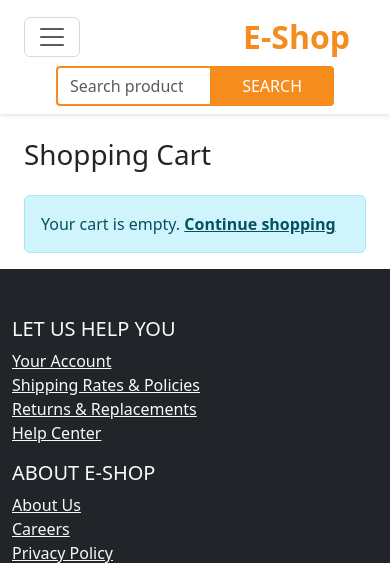
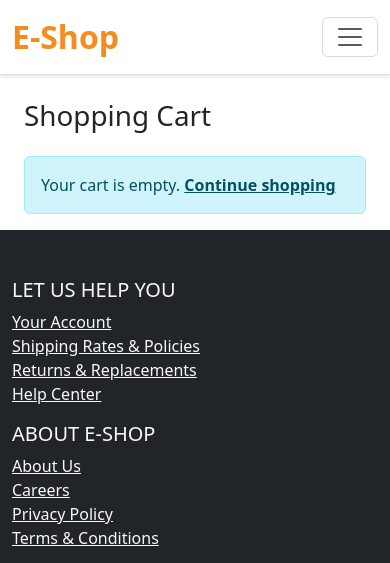
Before and after one commit to oliversimiyu/ecommerce_project2, a Django app: page /cart/ in a window 390 px wide. Shown: the top 563 px of the page. Run offline with Django 5.2, Linux system fonts and the light colour scheme.

Commit message:
Move hamburger menu to right side on mobile view

```diff
--- a/templates/base.html
+++ b/templates/base.html
@@ -150,19 +150,18 @@
     </style>
 </head>
 <body>
-    <nav class="navbar navbar-expand-lg navbar-light">
-        <div class="container-fluid px-4">
-            <button class="navbar-toggler" type="button" data-bs-toggle="collapse" data-bs-target="#navbarNav">
+    <nav class="navbar navbar-expand-lg navbar-light bg-white border-bottom">
+        <div class="container-fluid">
+            <a class="navbar-brand" href="{% url 'products:product_list' %}">E-Shop</a>
+            <button class="navbar-toggler ms-auto" type="button" data-bs-toggle="collapse" data-bs-target="#navbarNav">
                 <span class="navbar-toggler-icon"></span>
             </button>
-            <a class="navbar-brand" href="{% url 'products:product_list' %}">E-Shop</a>
+            <div class="collapse navbar-collapse" id="navbarNav">
+                <form class="search-form d-flex" action="{% url 'products:product_search' %}" method="get">
+                    <input class="form-control search-input" type="search" name="q" placeholder="Search products, brands and categories" aria-label="Search" value="{{ search_query|default:'' }}">
+                    <button class="search-button" type="submit">SEARCH</button>
+                </form>
 
-            <form class="search-form d-flex" action="{% url 'products:product_search' %}" method="get">
-                <input class="form-control search-input" type="search" name="q" placeholder="Search products, brands and categories" aria-label="Search" value="{{ search_query|default:'' }}">
-                <button class="search-button" type="submit">SEARCH</button>
-            </form>
-
-            <div class="collapse navbar-collapse" id="navbarNav">
                 <ul class="navbar-nav ms-auto">
                     <li class="nav-item">
                         <a class="nav-link" href="{% url 'cart:cart_detail' %}">
```
